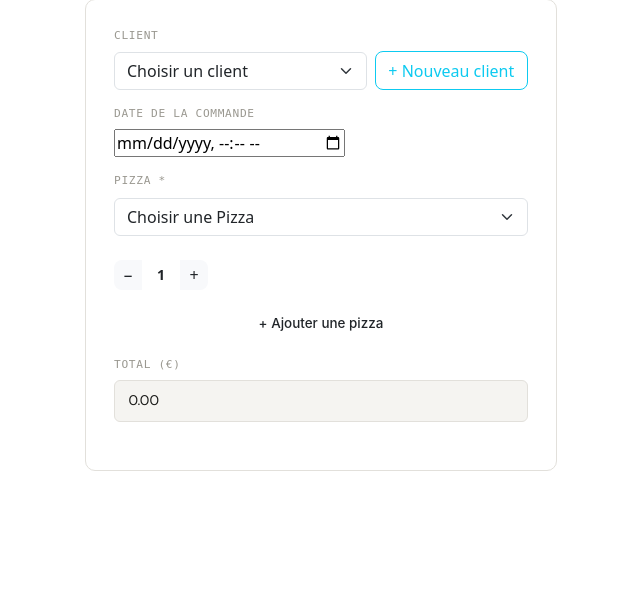
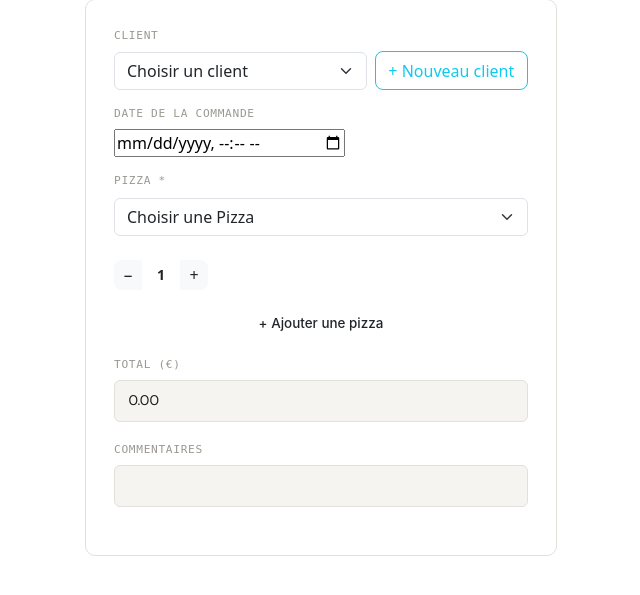
Before and after one commit to agautier773-crypto/PizzaYolo, a PHP site: template views/Commande/form.php in a window 1280 px wide. Shown: the part 158-753 px from the top of the page, without its empty margins (319-959 px from the left). Run offline with PHP 8.4, Linux system fonts and the light colour scheme; the template is opened without the code that fills it, so the values that code supplies are empty.

Commit message:
Ajout commentaires + ajout rubrique commentaire

```diff
--- a/src/Controllers/CommandeController.php
+++ b/src/Controllers/CommandeController.php
@@ -97,7 +97,7 @@ class CommandeController extends Controller{
 
         $client->save();
 
-        Session::setFlash("success", "Client crée");
+        // renvoie du Json au js
         http_response_code(200);
         echo json_encode(['id_client' => $client->id_client, 'nom' => $client->nom]);
         exit;
--- a/views/Commande/form.php
+++ b/views/Commande/form.php
@@ -140,7 +140,7 @@ if(isset($commande->id_commande)){
     <div class="page-header">
         <span class="page-title">Nouvelle Commande</span>
     </div>
-
+<!-- Form client -->
     <div class="card">
         <form action="<?=$actionUri?>" method="POST">
             <div class="ligne" style="margin-bottom:1rem;">
@@ -159,10 +159,12 @@ if(isset($commande->id_commande)){
                 </div>
             </div>
 
+            <!-- form date -->
             <div class="ligne" style="margin-bottom:1rem;">
                 <label for="nom">Date de la commande</label>
                 <label for="date"></label><input type="datetime-local" id="date" name="date" placeholder="ex. Margherita" value="<?= $commande->date ?>">
             </div>
+            <!-- Conteneur pour ajout pizza -->
             <div id="lignes-containers">
                 <div class="ligne" data-index="0" style="margin-bottom:1rem;">
                     <div class="mb-4">
@@ -191,10 +193,14 @@ if(isset($commande->id_commande)){
             <button type="button" onclick="addLigne()" class="btn-add-row">
                 + Ajouter une pizza
             </button>
-
+            <!-- prix total commande -->
             <div class="field" style="margin-top:1rem;">
                 <label>Total (€)</label>
                 <input type="text" id="total" name="total" readonly value="0.00">
+            </div>
+            <div class="field">
+                <label for="commentaires"> Commentaires </label>
+                <input type="text" id="commentaires" name="commentaires">
             </div>
         </form>
         <?php require_once 'modalClient.php' ?>
@@ -202,6 +208,7 @@ if(isset($commande->id_commande)){
 </div>
 
 <script>
+    //fonction appelé clique sur + ou -, additionne au delta et recalcul du montant
     function chgQty(btn, delta) {
         const input = btn.closest('.qty-wrap').querySelector('.qty-input');
         const v = parseInt(input.value || '1', 10);
@@ -211,6 +218,7 @@ if(isset($commande->id_commande)){
 
     let ligneIndex = 1;
 
+    // On copie la premiere ligne de pizza
     function addLigne() {
         const container = document.getElementById('lignes-containers');
         const first     = container.querySelector('.ligne');
@@ -219,6 +227,7 @@ if(isset($commande->id_commande)){
         const i = ligneIndex++;
         clone.setAttribute('data-index', i);
 
+        // permet la construction d'un tableau pour le serveur
         clone.querySelectorAll('[name]').forEach(function (el) {
             el.name = el.name.replace(/\[\d+\]/, '[' + i + ']');
             if (el.tagName === 'SELECT') {
@@ -229,7 +238,7 @@ if(isset($commande->id_commande)){
             }
 
         });
-
+        // Suppression d'une ligne pizza
         // recalcule le total quand on change la pizza
         clone.querySelector('select').addEventListener('change', updateTotal);
 
@@ -247,6 +256,7 @@ if(isset($commande->id_commande)){
         updateTotal();
     }
 
+    //Mise a jour dynamique du prix total
     function updateTotal() {
         const lignes = document.querySelectorAll('#lignes-containers .ligne');
         let total = 0;
@@ -257,6 +267,7 @@ if(isset($commande->id_commande)){
 
             if (!select || !qtyInput) return;
 
+            //recupere le prix du produit
             const option = select.options[select.selectedIndex];
             const price  = parseFloat(option.getAttribute('data-price') || '0');
             const qty    = parseInt(qtyInput.value || '0', 10);
@@ -276,27 +287,35 @@ if(isset($commande->id_commande)){
         updateTotal();
     });
 
+    //ouverture de la modal
     function openModalClient() {
 
         const modal = document.getElementById('modal-client');
         modal.style.display = 'flex';
     }
+
+    //fermeture de la modal
     function closeModalClient() {
         const modal = document.getElementById('modal-client');
         modal.style.display = 'none';
     }
+    // cette fonction permet de soumettre le formulaire client sans recharger la page et avoir accès direct au nouveau client
+    //on bloque le rechargement du formulaire
     document.getElementById('form-nouveau-client').addEventListener('submit', function (e) {
         e.preventDefault();
 
+        //recup les données envoyées
         const formData = new FormData(this);
 
+        //Envoie des données au serveur
         fetch('/create', {
             method: 'POST',
             body: formData
         })
+            // on recupere la reponse json du controller
             .then(response => response.json())
             .then(data => {
-                // Crée et ajoute l'option dans le select
+                // Crée et ajoute le nouveau client dans le select
                 const select = document.getElementById('client');
                 const option = document.createElement('option');
                 option.value = data.id_client;
```
